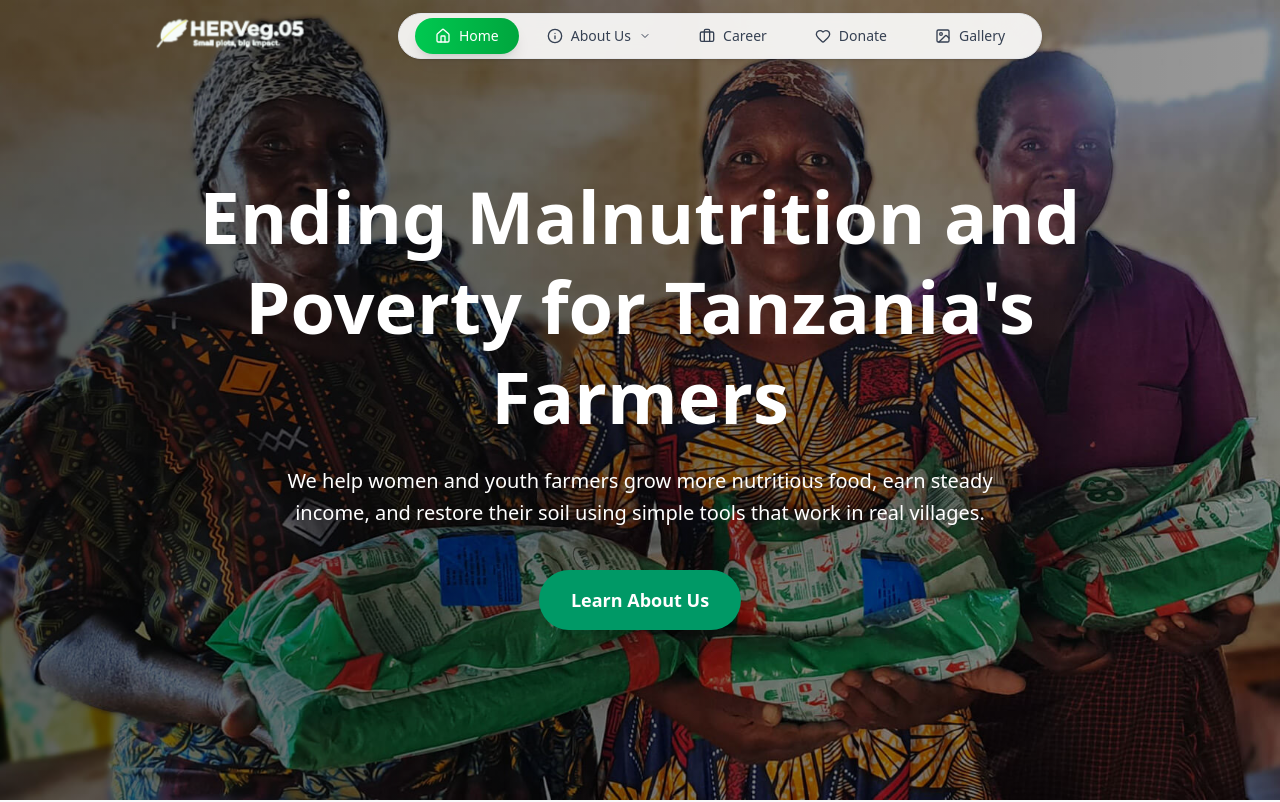
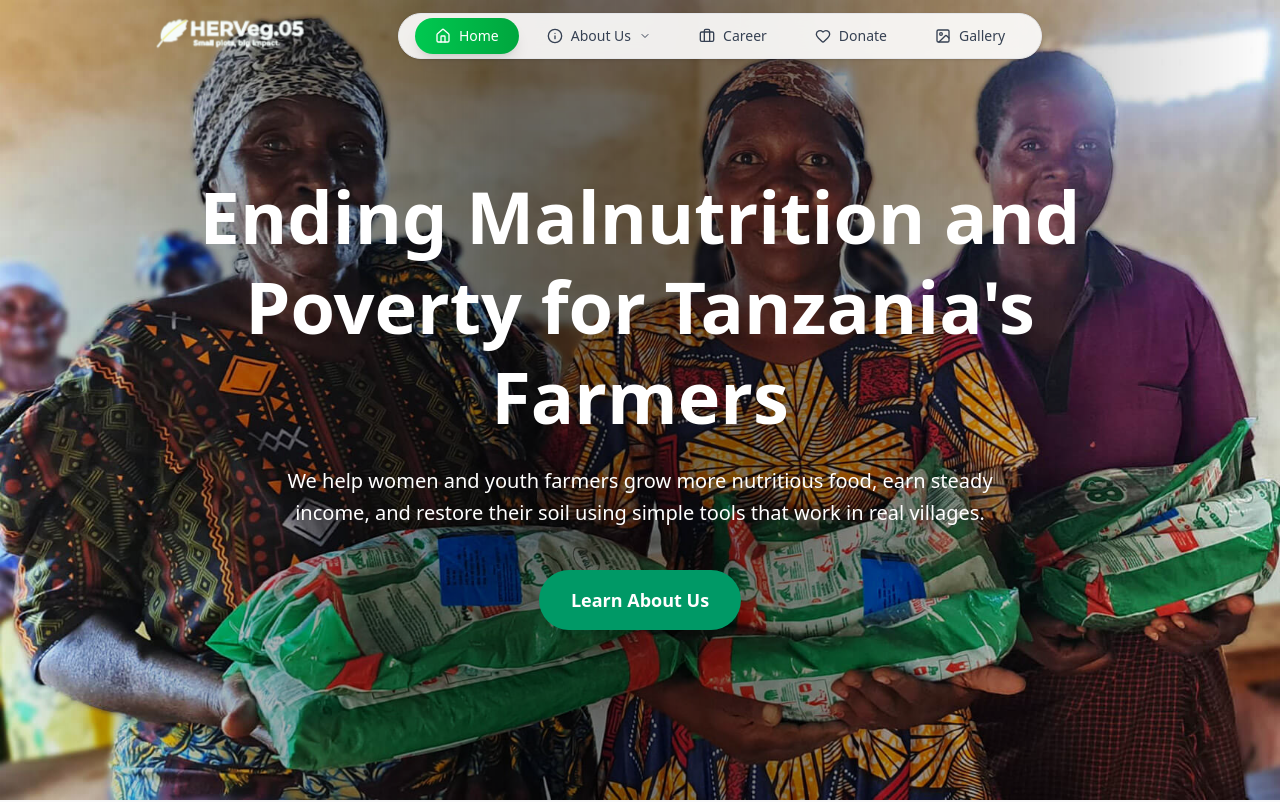
Before and after one commit to Mhando-Z/HervegWeb, a Next.js app: page / in a window 1280 px wide. Shown: the top 802 px of the page. Built offline with nearby package versions, Linux system fonts and the light colour scheme; a web font is replaced by a local one.

Commit message:
Phase One

```diff
--- a/src/components/HomePage.jsx
+++ b/src/components/HomePage.jsx
@@ -129,7 +129,7 @@ const HomePage = () => {
       >
         {/* Background Image */}
         <div className="absolute inset-0 z-0">
-          <div className="absolute inset-0 bg-linear-to-r from-black/60 to-black/40 z-10" />
+          <div className="absolute inset-0 bg-linear-to-r mask-l-from-60% mask-r-from-60% from-black/60 to-black/40 z-10" />
           <Image
             src={farmers}
             alt="Woman farmer in field"
```
